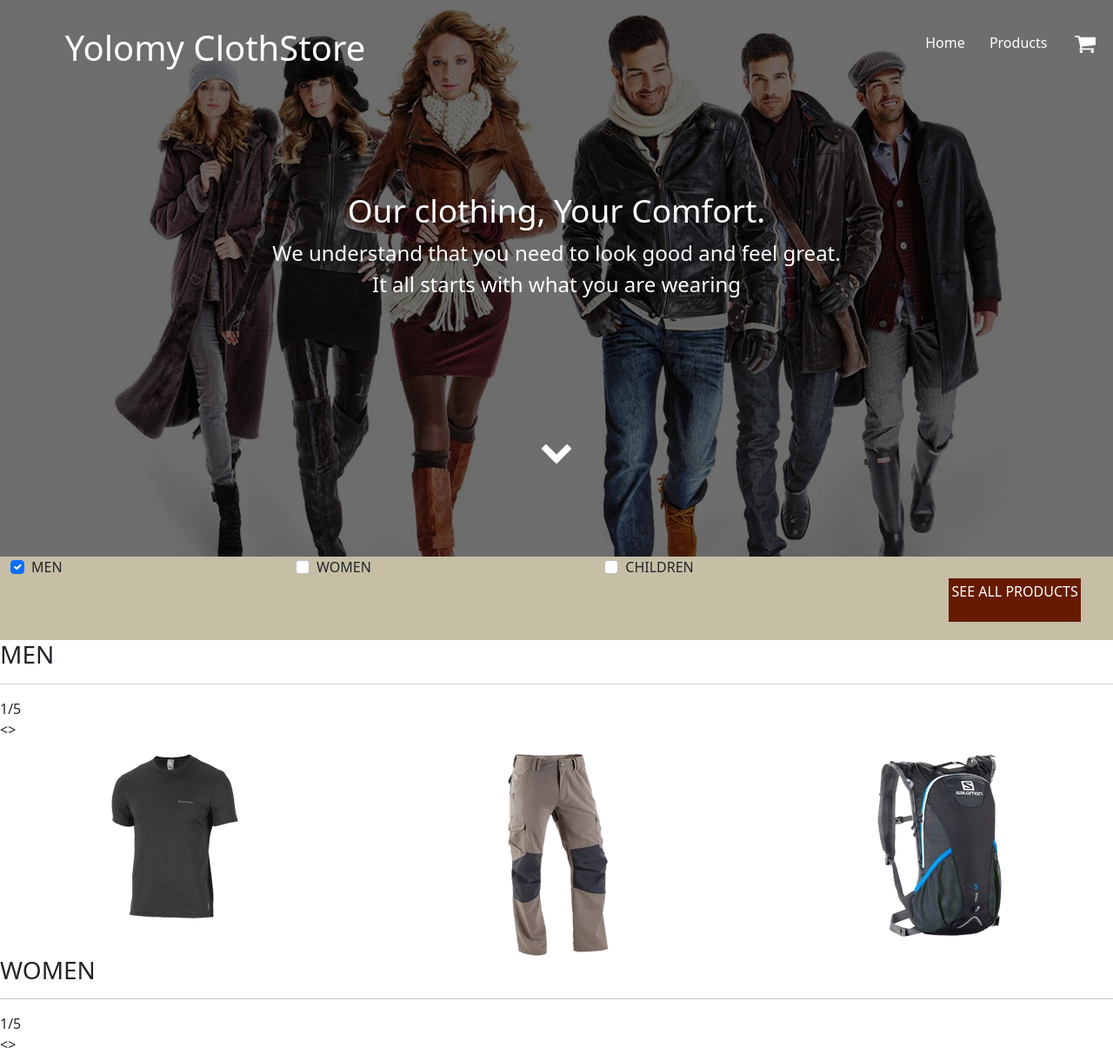
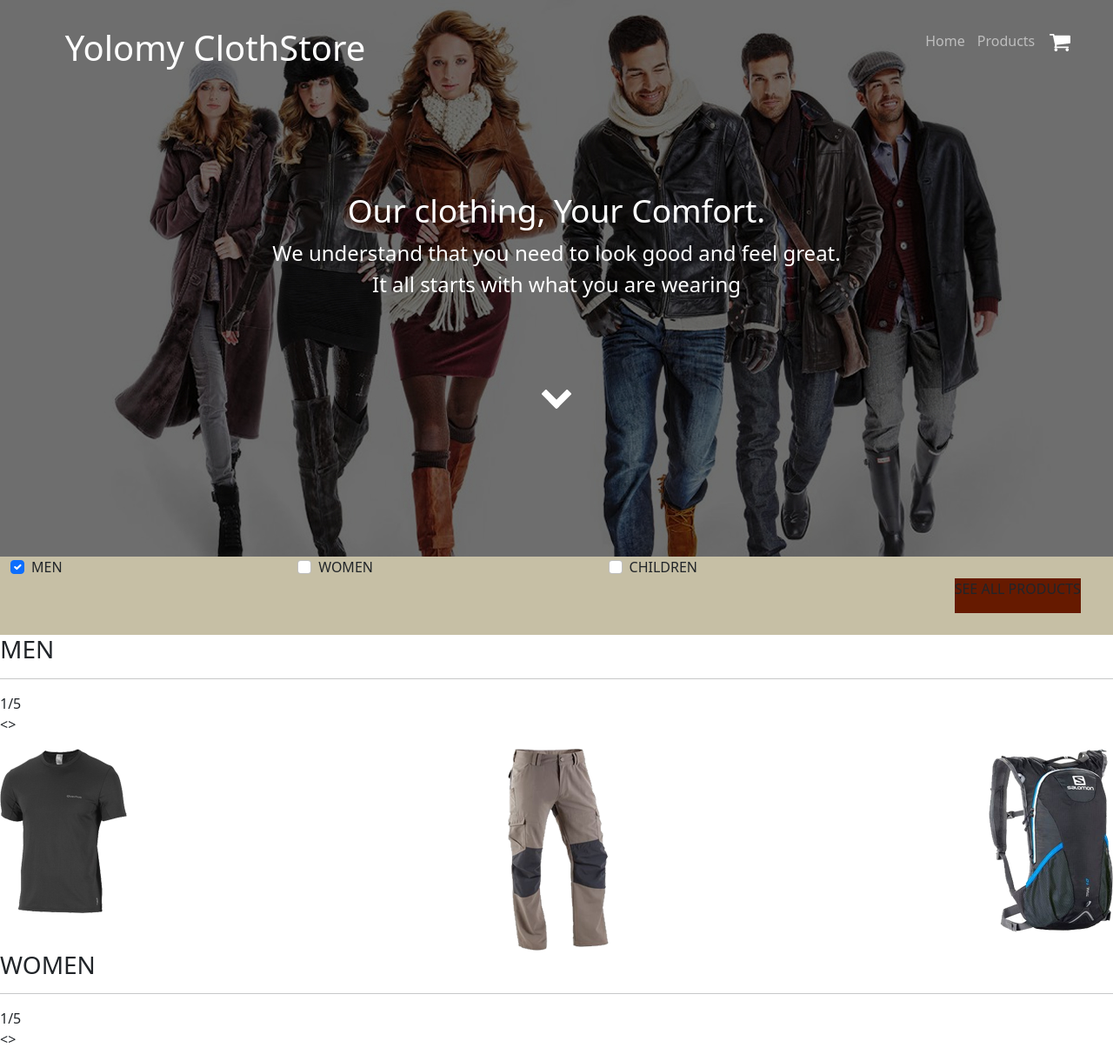
Before and after one commit to John-Njau/Markdown, a plain HTML site: page index.html in a window 1280 px wide. Shown: the top 1220 px of the page at 87% size. Drawn offline with nearby package versions, Linux system fonts and the light colour scheme.

Commit message:
styling: styling the body components

```diff
--- a/css/style.css
+++ b/css/style.css
@@ -1,127 +1,115 @@
-#container-one{
-    background-image: url('../clothStoreFiles/assets/backgrounds/hero.jpg');
+#container-one {
+  background-image: url("/clothStoreFiles/assets/backgrounds/hero.jpg");
   color: white;
   background-size: cover;
   background-repeat: no-repeat;
   height: 80vh;
 }
 
-.navbar{
+.navbar {
   display: flex;
   justify-content: space-between;
   max-width: 90%;
   margin: auto;
+  flex-wrap: nowrap;
 }
 
-.menuItems>ul{
+.menuItems > ul {
   display: flex;
   justify-content: space-around;
-    gap: 20%;
+  gap: 10%;
   list-style: none;
-    margin-top: 12%;
+  margin-top: 10%;
+  color: #bebebe;
 }
 
-.brandname{
+.brandname {
   margin-top: 2%;
 }
 
-.branding{
+.branding {
   position: static;
   text-align: center;
   margin-top: 10%;
 }
 
- .branding>h2{
+.branding > h2 {
   font-size: 37px;
 }
 
- .branding>p{
+.branding > p {
   font-size: 24px;
 }
 
- .mouseclick{
+.mouseclick {
   text-align: center;
-     margin-top: 13%;
+  margin-top: 8%;
 }
 
- .category{
+.category {
   background-color: #c6bfa5;
-     height: 12vh;
+  /* height: 12vh; */
   text-transform: uppercase;
   display: flex;
   justify-content: space-between;
 }
 
- .gender>ul{
-    display: flex;
-    justify-content: space-around;
-    gap: 20%;
-    list-style: none;
-    margin: 12%;
+.seeproducts {
+  margin: 2%;
+  background-color: #661a00;
 }
 
-.seeproducts{
-    margin: 2%;
-    padding: 0.2rem;
-    background-color: #661a00;
-    color: white;
-    height: 52%;
+.clothes {
+  display: flex;
+  justify-content: space-between;
+  /* width: 80%; */
+  /* margin: auto; */
 }
 
-.clothes{
-    display: flex;
-    justify-content: space-between;
-    width: 80%;
-    margin: auto;
-}
-
-.aboutus{
+.aboutus {
   background-image: url("https://i.postimg.cc/T3m2RFPF/about.jpg");
   background-size: cover;
   height: 40vh;
   text-align: center;
   padding-top: 10%;
   color: white;
-
 }
 
-.innerAboutUs{
+.innerAboutUs {
   margin: auto auto;
   width: 50%;
 }
 
-button{
+button {
   border: none;
   padding: 5px 12px;
-    margin: 10%;
+  margin: 5%;
 }
 
-.sale{
+.sale {
   background-color: #535154;
   color: #fff;
   display: flex;
   justify-content: start;
-    padding-left:2% ;
+  padding-left: 2%;
 }
 
-.socials{
+.socials {
   background-color: #414141;
   display: flex;
   justify-content: space-between;
-
 }
 
-.socialmedia>ul{
-
+.socialmedia > ul {
   display: flex;
   justify-content: space-around;
   list-style: none;
 }
-.socialmedia>h3{
+.socialmedia > h3 {
   text-align: center;
 }
 
-footer{
+footer {
   padding: 1%;
   text-align: center;
   background-color: #414141;
```
Lines whose indentation alone changed are shown as unchanged.
